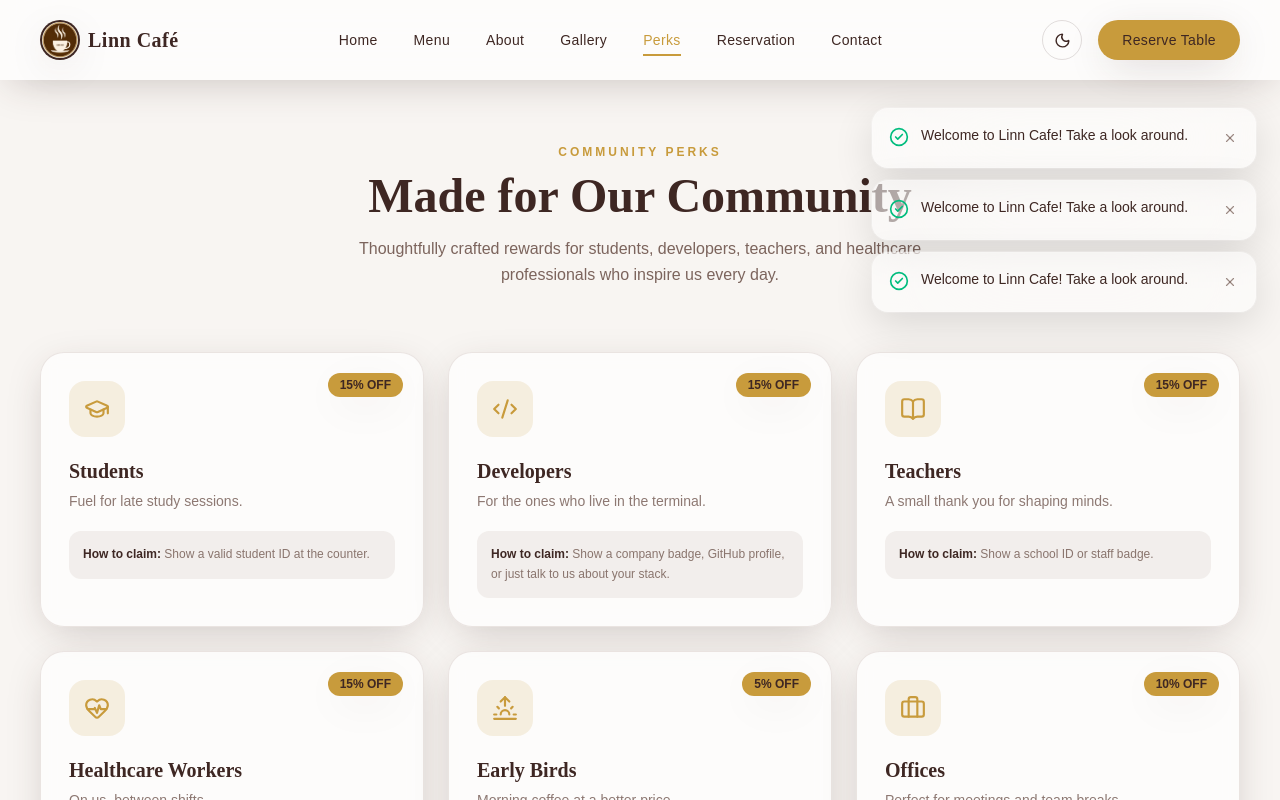
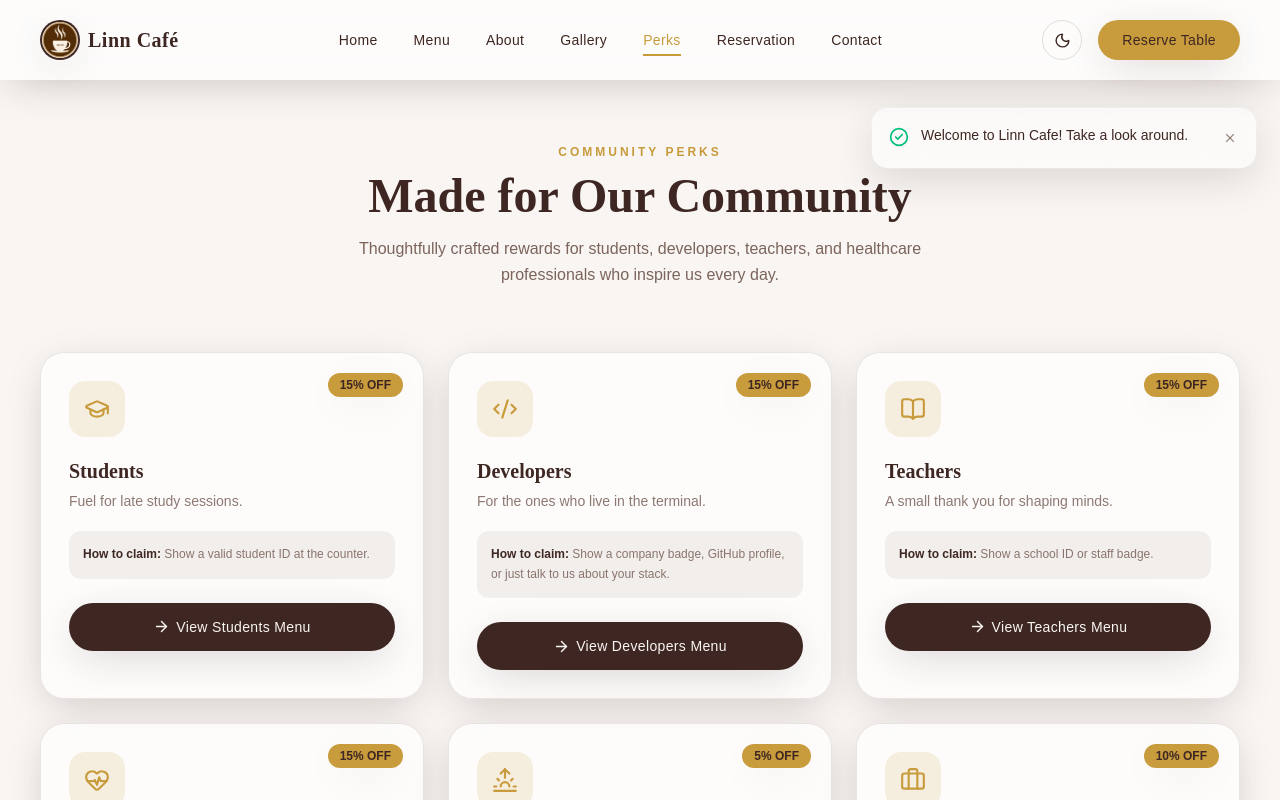
Before and after one commit to coffeeespresso343/linn-cafe, a React (Vite) app: page /perks in a window 1280 px wide. Shown: the top 800 px of the page. Built offline with nearby package versions, Linux system fonts and the light colour scheme.

Commit message:
Add button in PerkCard, that navigate to menu page and reference

```diff
--- a/src/App.jsx
+++ b/src/App.jsx
@@ -118,8 +118,6 @@ function App() {
   }, []);
 
   useEffect(() => {
-    showToast("Welcome to Linn Cafe! Take a look around.", "success");
-
     if (isLoading) return;
 
     if (sessionStorage.getItem("linn-cafe-toast-shown")) return;
--- a/src/components/PerkCard.jsx
+++ b/src/components/PerkCard.jsx
@@ -1,9 +1,17 @@
 import { motion } from "framer-motion";
 import { useNavigate } from "react-router-dom";
+import Button from "./Button";
+import { ArrowRight } from "lucide-react";
 
 const PerkCard = ({ perk, index = 0 }) => {
   const Icon = perk.icon;
   const navigate = useNavigate();
+
+  const handleMenuClick = () => {
+    navigate("/menu", {
+      state: { perkId: perk.id },
+    });
+  };
 
   return (
     <motion.article
@@ -13,13 +21,6 @@ const PerkCard = ({ perk, index = 0 }) => {
       transition={{ duration: 0.5, delay: index * 0.08 }}
       whileHover={{ y: -6 }}
       className="card-surface relative overflow-hidden p-7"
-      onClick={() =>
-        navigate("/menu", {
-          state: {
-            perkId: perk.id,
-          },
-        })
-      }
     >
       <span className="absolute right-5 top-5 flex items-center gap-1 rounded-full bg-gold px-3 py-1 font-body text-xs font-semibold text-espresso shadow-soft">
         {perk.discount}% OFF
@@ -43,6 +44,15 @@ const PerkCard = ({ perk, index = 0 }) => {
           {perk.requirement}
         </p>
       </div>
+
+      <Button
+        variant="primary"
+        icon={ArrowRight}
+        onClick={handleMenuClick}
+        className="mt-6 w-full gap-1.5 text-sm transition-all duration-300 hover:bg-gold hover:text-espresso dark:bg-gold dark:text-espresso-dark"
+      >
+        View {perk.label} Menu
+      </Button>
     </motion.article>
   );
 };
--- a/src/pages/Menu.jsx
+++ b/src/pages/Menu.jsx
@@ -136,7 +136,9 @@ const Menu = () => {
             {perks.map((perk) => (
               <button
                 key={perk.id}
-                onClick={() => setActivePerkId(perk.id)}
+                onClick={() => {
+                  setActivePerkId(perk.id);
+                }}
                 className={`rounded-full border px-4 py-2 font-body text-xs font-medium transition-all duration-300 sm:text-sm ${
                   activePerkId === perk.id
                     ? "border-espresso bg-espresso text-cream shadow-soft dark:border-gold dark:bg-gold dark:text-espresso-dark"
```
